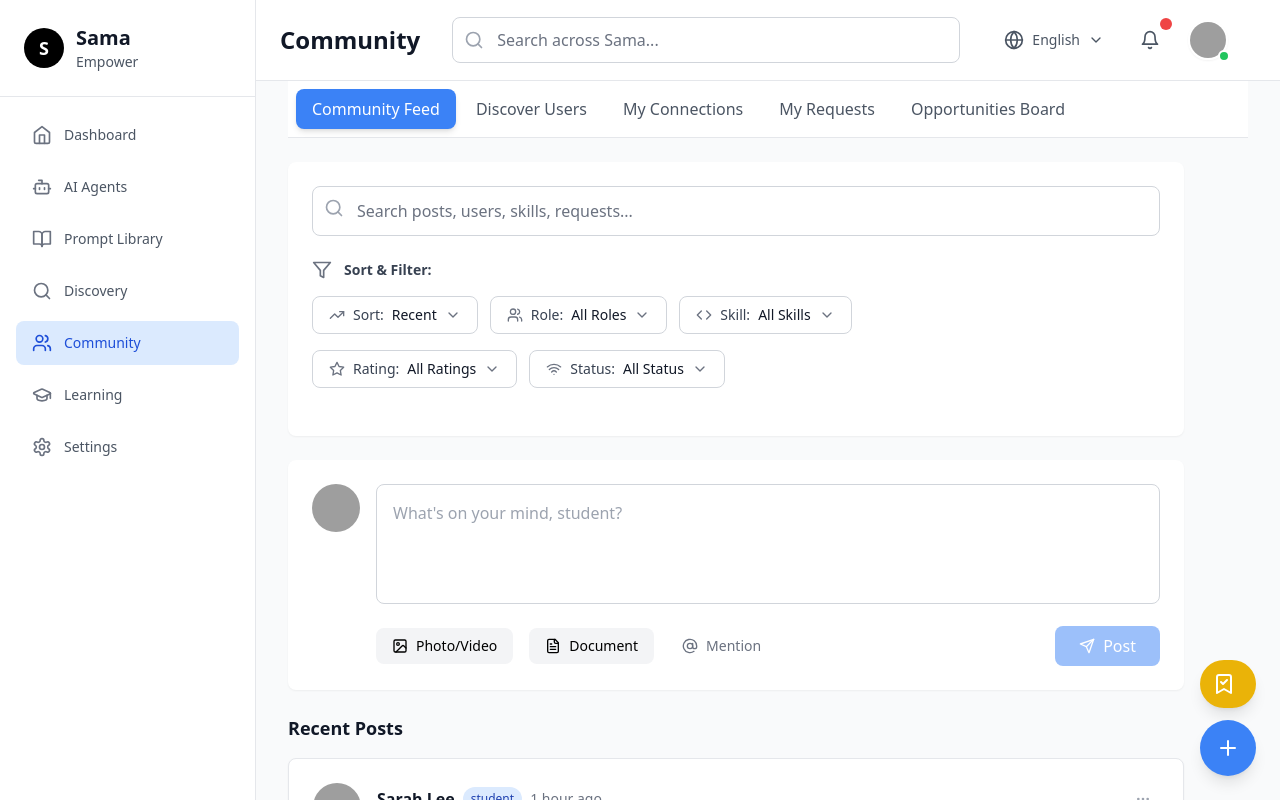
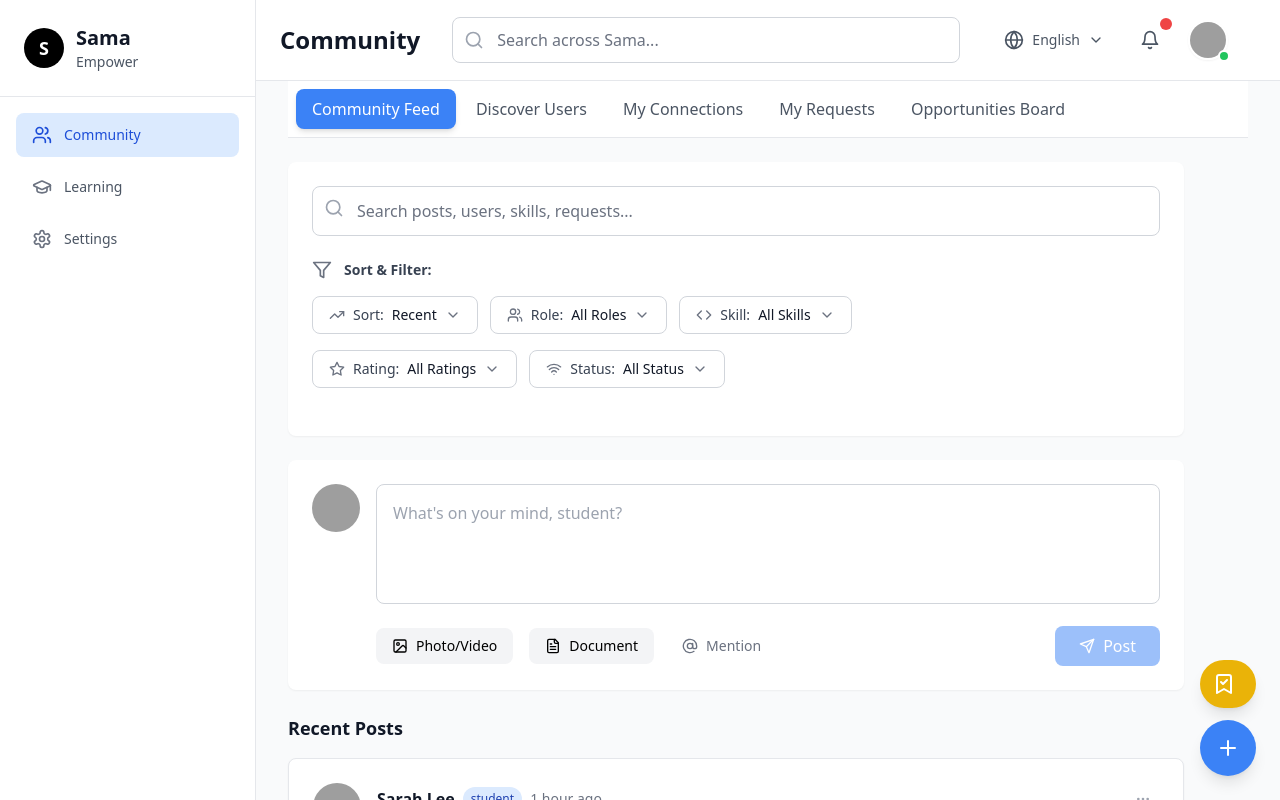
Before and after one commit to AnshulBuxy/Community_board, a React (Vite) app: page /dashboard in a window 1280 px wide. Built offline with nearby package versions, Linux system fonts and the light colour scheme; grey boxes are pictures that could not be loaded.

Commit message:
Comment out sidebar sections

```diff
--- a/src/components/Sidebar.tsx
+++ b/src/components/Sidebar.tsx
@@ -9,10 +9,10 @@ interface SidebarProps {
 
 const Sidebar: React.FC<SidebarProps> = ({ activeSection, onSectionChange, userType }) => {
   const userMenuItems = [
-    { id: 'dashboard', label: 'Dashboard', icon: Home },
-    { id: 'ai-agents', label: 'AI Agents', icon: Bot },
-    { id: 'prompt-library', label: 'Prompt Library', icon: BookOpen },
-    { id: 'discovery', label: 'Discovery', icon: Search },
+    // { id: 'dashboard', label: 'Dashboard', icon: Home },
+    // { id: 'ai-agents', label: 'AI Agents', icon: Bot },
+    // { id: 'prompt-library', label: 'Prompt Library', icon: BookOpen },
+    // { id: 'discovery', label: 'Discovery', icon: Search },
     { id: 'community', label: 'Community', icon: Users },
     { id: 'learning', label: 'Learning', icon: GraduationCap },
     { id: 'settings', label: 'Settings', icon: Settings }
```
